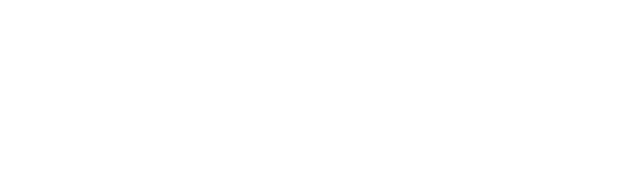
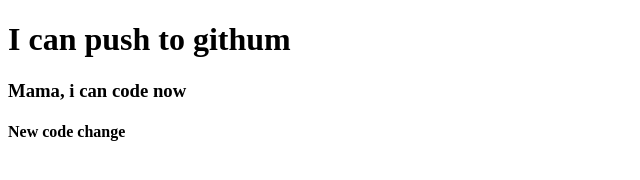
Before and after one commit to sherlocksajib/my_first_repo, a plain HTML site: page index.HTML in a window 1280 px wide. Shown: the whole page, without its empty margins (0-640 px from the left). Drawn offline with Linux system fonts and the light colour scheme.

Commit message:
added header

```diff
--- a/index.HTML
+++ b/index.HTML
@@ -7,6 +7,8 @@
     <title>MY FIRST GITHUB REPO</title>
 </head>
 <body>
-
+<h1>I can push to githum</h1>
+<h3>Mama, i can code now</h3>
+<h4>New code change</h4>
 </body>
 </html>
```
